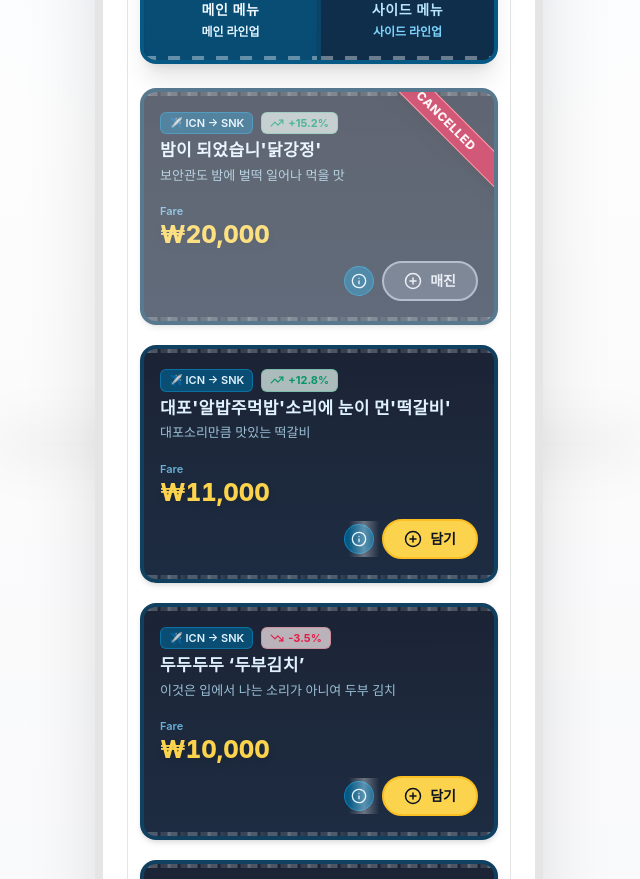
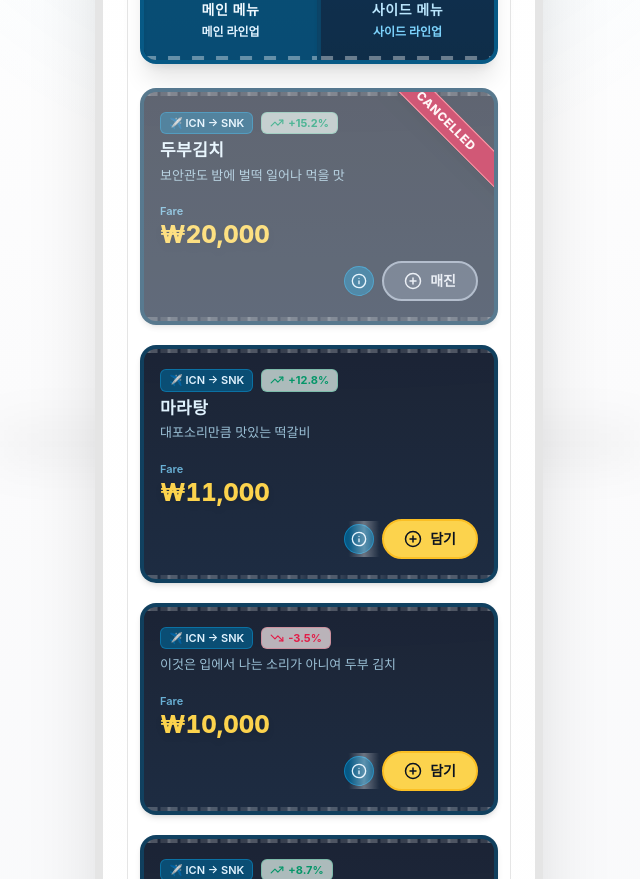
Before and after one commit to hdh985/-42-hear, a React (Create React App) app in the folder frontend/: page / in a window 1280 px wide. Shown: the part 340-1219 px from the top of the page, without its empty margins (321-961 px from the left). Built offline with nearby package versions, Linux system fonts and the light colour scheme.

Commit message:
fix: 메뉴 이름 수정

```diff
--- a/frontend/src/App.tsx
+++ b/frontend/src/App.tsx
@@ -43,7 +43,7 @@ const App: React.FC = () => {
       {
         id: 'snack-001',
         category: 'snack',
-        title: "밤이 되었습니'닭강정'",
+        title: "두부김치",
         description: '보안관도 밤에 벌떡 일어나 먹을 맛',
         price: 20000,
         change: '+15.2%',
@@ -57,7 +57,7 @@ const App: React.FC = () => {
       {
         id: 'snack-002',
         category: 'snack',
-        title: "대포'알밥주먹밥'소리에 눈이 먼'떡갈비'",
+        title: "마라탕",
         description: '대포소리만큼 맛있는 떡갈비',
         price: 11000,
         change: '+12.8%',
@@ -71,7 +71,7 @@ const App: React.FC = () => {
       {
         id: 'snack-003',
         category: 'snack',
-        title: "두두두두 ‘두부김치’",
+        title: "",
         description: '이것은 입에서 나는 소리가 아니여 두부 김치',
         price: 10000,
         change: '-3.5%',
```
